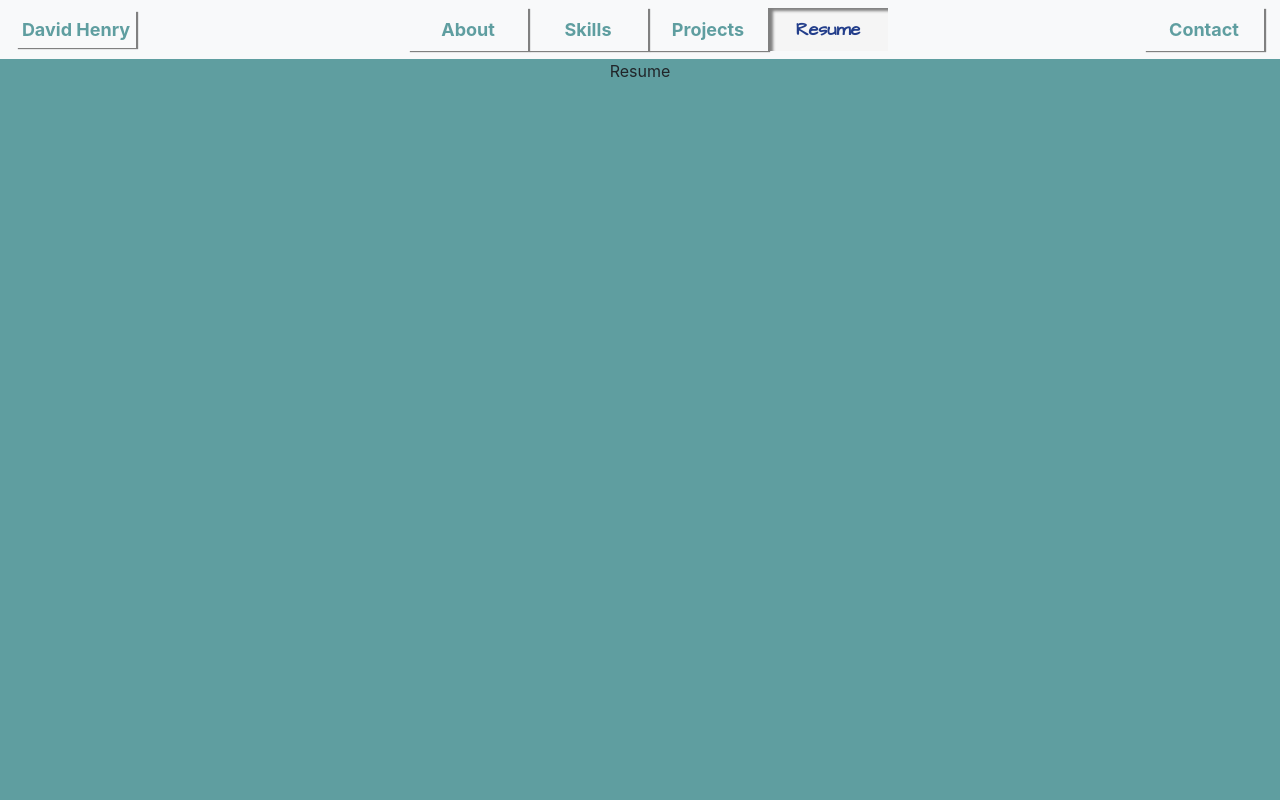
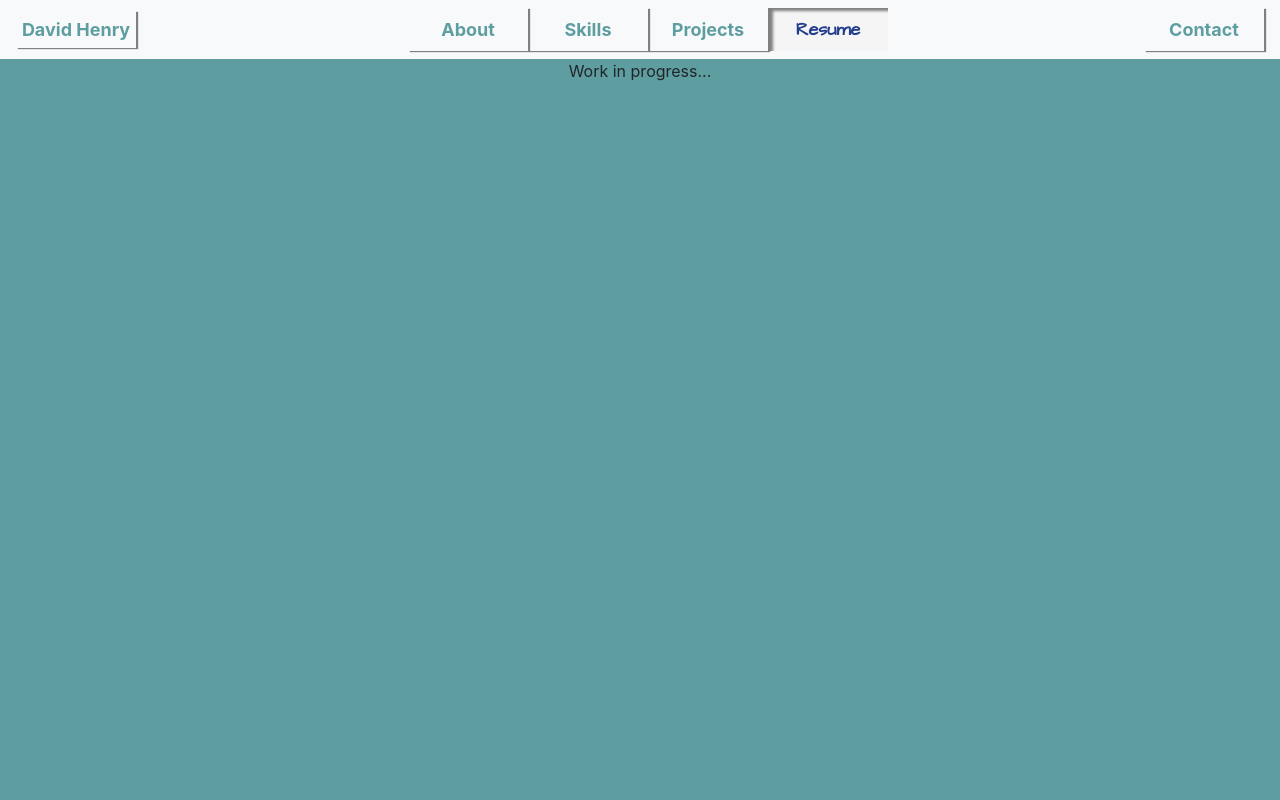
Before and after one commit to dah06a/david-henry-portfolio, a React (Create React App) app: page /resume in a window 1280 px wide. Shown: the top 800 px of the page. Built offline with nearby package versions, Linux system fonts and the light colour scheme.

Commit message:
Added placeholder pages for resume and contact.

```diff
--- a/src/components/Contact.jsx
+++ b/src/components/Contact.jsx
@@ -0,0 +1,12 @@
+import React from 'react';
+import './Contact.css';
+
+function Contact(props) {
+    return (
+        <div className="contact">
+            Work in progress...
+        </div>
+    );
+}
+
+export default Contact;
--- a/src/components/Resume.jsx
+++ b/src/components/Resume.jsx
@@ -4,7 +4,7 @@ import './Resume.css';
 function Resume(props) {
     return (
         <div className="resume">
-            Resume
+            Work in progress...
         </div>
     );
 }
```
